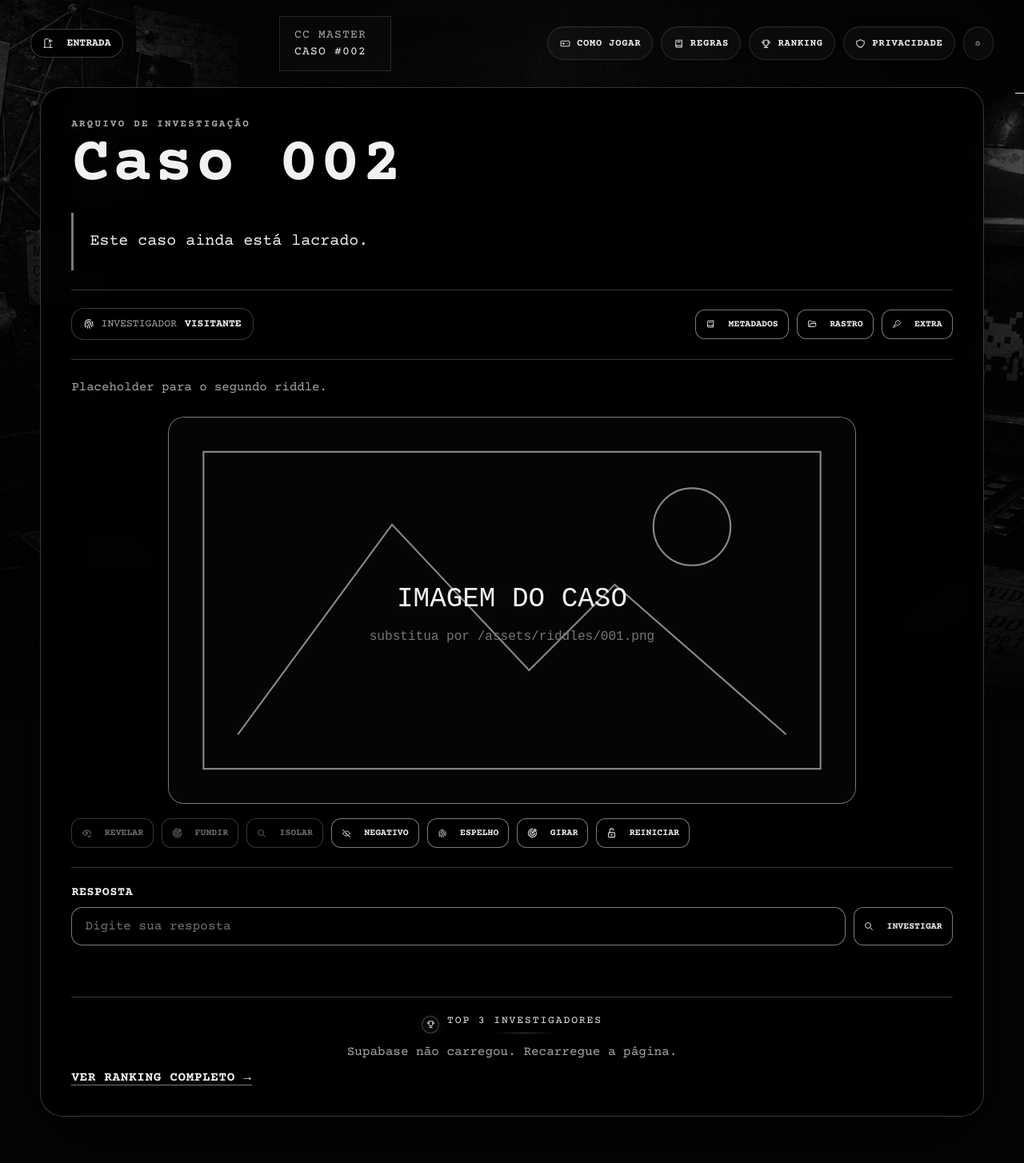
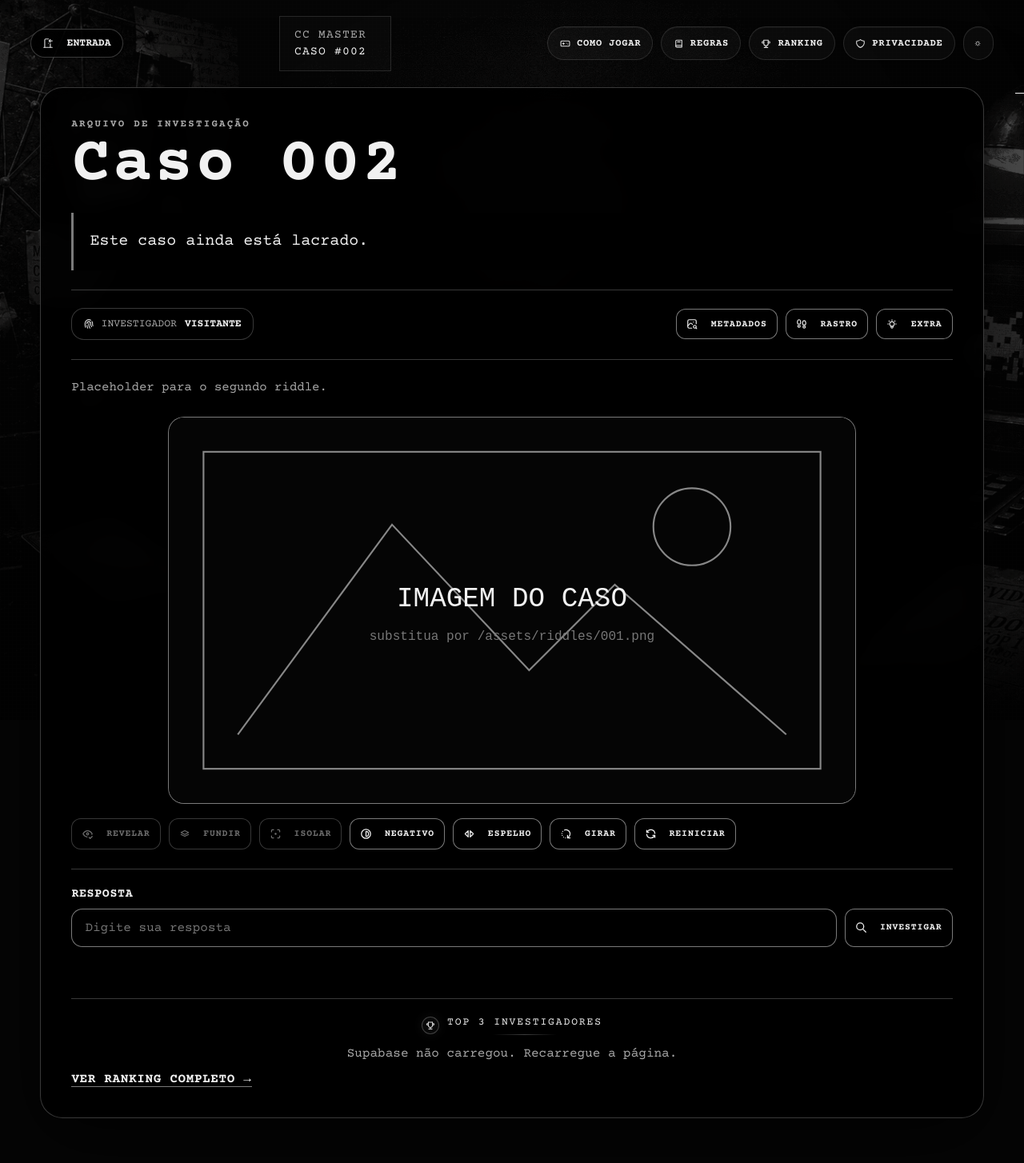
Before and after one commit to cianortecardmaster-wq/ccmaster-riddle, a Jekyll site: the page riddles/002/index.html, which Jekyll copies as it is, in a window 1280 px wide. Shown: the whole page at 80% size. Built offline with Jekyll 4.4.1, drawn with Linux system fonts in a browser that asks for light colours; a script that is not in the unit is left out.

Commit message:
Add files via upload

```diff
--- a/assets/css/riddle.css
+++ b/assets/css/riddle.css
@@ -292,6 +292,11 @@
   font-family: var(--font-mono);
 }
 
+.info-button,
+.tool-button {
+  white-space: nowrap;
+}
+
 .tools-grid {
   display: grid;
   grid-template-columns: repeat(2, minmax(0, 1fr));
@@ -393,14 +398,15 @@
 @media (max-width: 540px) {
   .investigator-actions {
     width: 100%;
+    gap: 8px;
   }
 
   .investigator-actions .info-button {
-    flex: 1;
+    flex: 0 0 50px;
   }
 
   .tools-grid {
-    grid-template-columns: repeat(2, minmax(0, 1fr));
+    grid-template-columns: repeat(4, minmax(0, 1fr));
   }
 }
 
@@ -422,8 +428,6 @@
 }
 
 @media (max-width: 540px) {
-  .info-button::before,
-  .tool-button::before,
   .tools-toggle::before,
   .answer-submit::before {
     margin-right: 6px;
--- a/assets/js/riddle.js
+++ b/assets/js/riddle.js
@@ -291,7 +291,7 @@
 function buildInfoContent(type) {
   if (type === 'metadata') {
     return {
-      title: 'Metadados',
+      title: 'Investigar imagem',
       html: `
         <p><strong>Imagem:</strong> ${escapeHtml(getMetaImageName())}</p>
         <p><strong>Título:</strong> ${escapeHtml(getMetaTitle())}</p>
--- a/style.css
+++ b/style.css
@@ -2584,18 +2584,18 @@
   color: var(--text);
 }
 
-.info-button[data-info="metadata"] { --icon-url: url('/assets/icones/book-2.svg'); }
-.info-button[data-info="trail"] { --icon-url: url('/assets/icones/folder-open.svg'); }
-.info-button[data-info="extra"] { --icon-url: url('/assets/icones/key.svg'); }
+.info-button[data-info="metadata"] { --icon-url: url('/assets/icones/photo-search.svg'); }
+.info-button[data-info="trail"] { --icon-url: url('/assets/icones/foodsteps.svg'); }
+.info-button[data-info="extra"] { --icon-url: url('/assets/icones/bulb.svg'); }
 
 .tool-button[data-action="reveal"] { --icon-url: url('/assets/icones/eye-check.svg'); }
-.tool-button[data-action="blend"] { --icon-url: url('/assets/icones/target-arrow.svg'); }
-.tool-button[data-action="isolate"] { --icon-url: url('/assets/icones/search.svg'); }
-.tool-button[data-action="invert"] { --icon-url: url('/assets/icones/eye-off.svg'); }
-.tool-button[data-action="mirror"] { --icon-url: url('/assets/icones/fingerprint.svg'); }
-.tool-button[data-action="rotate"] { --icon-url: url('/assets/icones/target-arrow.svg'); }
-.tool-button[data-action="reset"] { --icon-url: url('/assets/icones/lock-open.svg'); }
-.tools-toggle { --icon-url: url('/assets/icones/device-gamepad.svg'); }
+.tool-button[data-action="blend"] { --icon-url: url('/assets/icones/stack.svg'); }
+.tool-button[data-action="isolate"] { --icon-url: url('/assets/icones/focus-centered.svg'); }
+.tool-button[data-action="invert"] { --icon-url: url('/assets/icones/contrast.svg'); }
+.tool-button[data-action="mirror"] { --icon-url: url('/assets/icones/caret-left-right.svg'); }
+.tool-button[data-action="rotate"] { --icon-url: url('/assets/icones/rotate-clockwise-2.svg'); }
+.tool-button[data-action="reset"] { --icon-url: url('/assets/icones/refresh.svg'); }
+.tools-toggle { --icon-url: url('/assets/icones/scan.svg'); }
 .answer-submit { --icon-url: url('/assets/icones/search.svg'); }
 
 .info-button,
@@ -2605,6 +2605,27 @@
   display: inline-flex;
   align-items: center;
   justify-content: center;
+  position: relative;
+}
+
+.button-text {
+  display: inline-block;
+}
+
+.info-button::before,
+.tool-button::before,
+.tools-toggle::before,
+.answer-submit::before {
+  width: 1.28em;
+  height: 1.28em;
+  opacity: 1;
+}
+
+.info-button,
+.tool-button,
+.tools-toggle,
+.answer-submit {
+  letter-spacing: .075em;
 }
 
 .info-button:hover::before,
@@ -2763,6 +2784,26 @@
     height: 1.06em;
   }
 
+  .info-button,
+  .tool-button {
+    min-width: 50px;
+    min-height: 46px;
+    padding: 10px;
+    gap: 0;
+  }
+
+  .info-button .button-text,
+  .tool-button .button-text {
+    display: none;
+  }
+
+  .info-button::before,
+  .tool-button::before {
+    width: 1.68em;
+    height: 1.68em;
+    margin-right: 0;
+  }
+
   .legal-card {
     padding: 20px 16px;
   }
```
Also changed, not shown: _layouts/riddle.html (+19 -19 lines).
